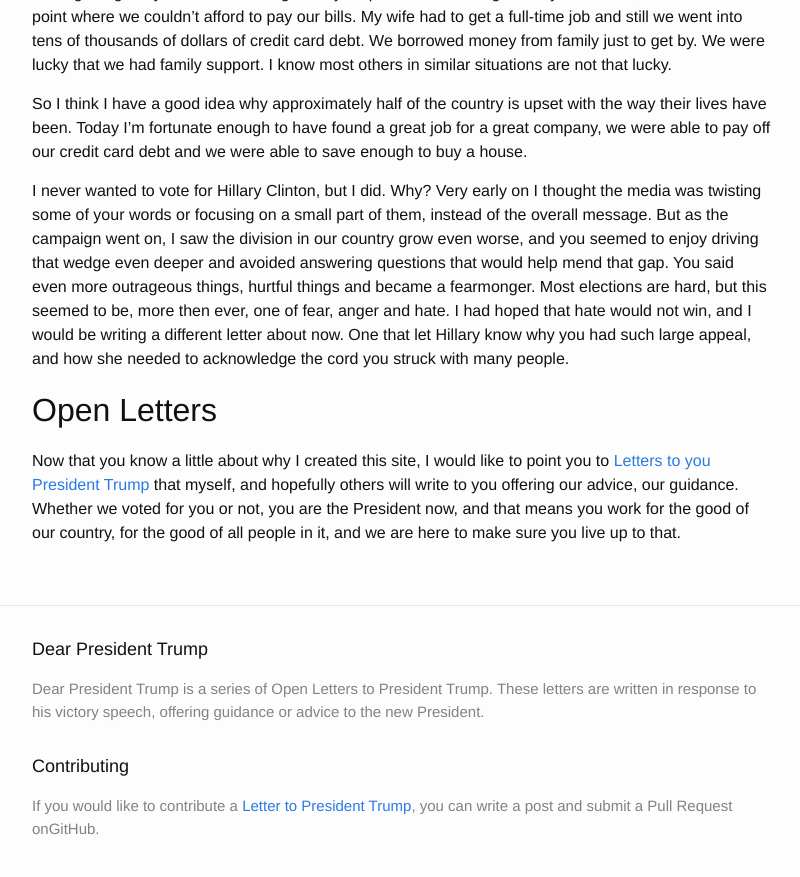
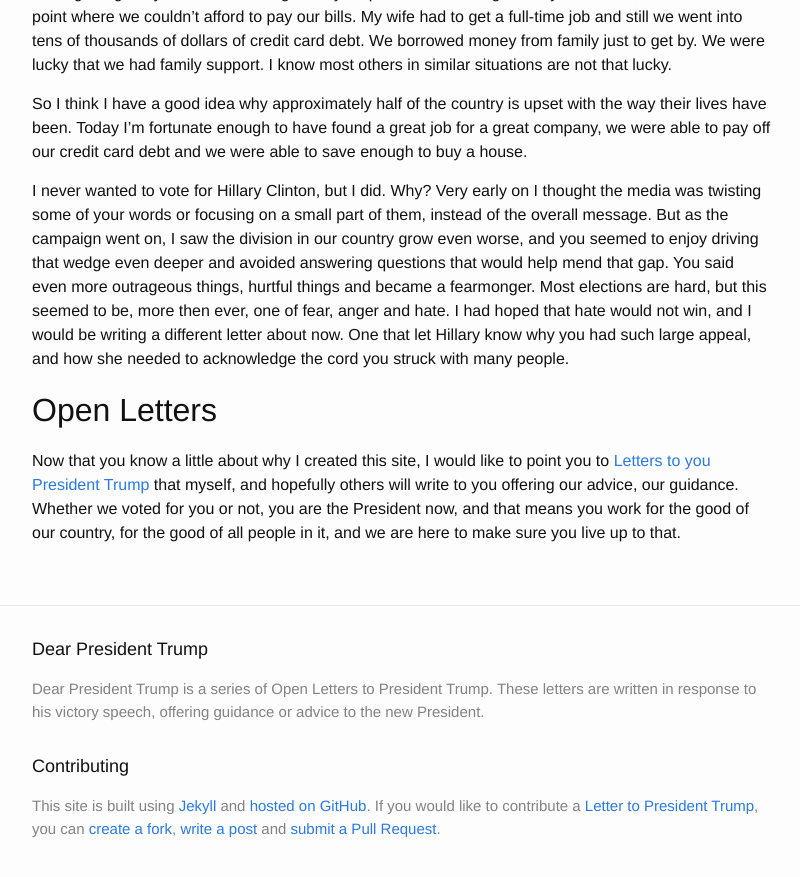
Before and after one commit to jojonaloha/dearpresidenttrump, a Jekyll site: the page built from index.md, in a window 1280 px wide and 900 px high, scrolled down 984 px. Shown: the top 877 px of the window, without its empty margins (238-1038 px from the left). Built offline with Jekyll 4.4.1, drawn with Linux system fonts in a browser that asks for light colours.

Commit message:
Adding documentation and README for contributing.

```diff
--- a/_includes/footer.html
+++ b/_includes/footer.html
@@ -14,8 +14,8 @@
 
     <div class="footer-col-wrapper">
       <div class="footer-col">
-        <p>If you would like to contribute a <a href="https://jojonaloha.github.io/dearpresidenttrump/letters/">Letter to
-          President Trump</a>, you can write a post and submit a Pull Request onGitHub.</p>
+        <p>This site is built using <a href="https://jekyllrb.com/" target="_blank">Jekyll</a> and <a href="https://github.com/jojonaloha/dearpresidenttrump" target="_blank">hosted on GitHub</a>. If you would like to contribute a <a href="https://jojonaloha.github.io/dearpresidenttrump/letters/">Letter to
+          President Trump</a>, you can <a href="https://help.github.com/articles/fork-a-repo/" target="_blank">create a fork</a>, <a href="https://jekyllrb.com/docs/posts/" target="_blank">write a post</a> and <a href="https://help.github.com/articles/creating-a-pull-request-from-a-fork/" target="_blank">submit a Pull Request</a>.</p>
       </div>
     </div>
 
```
Also changed, not shown: README.md (added).
